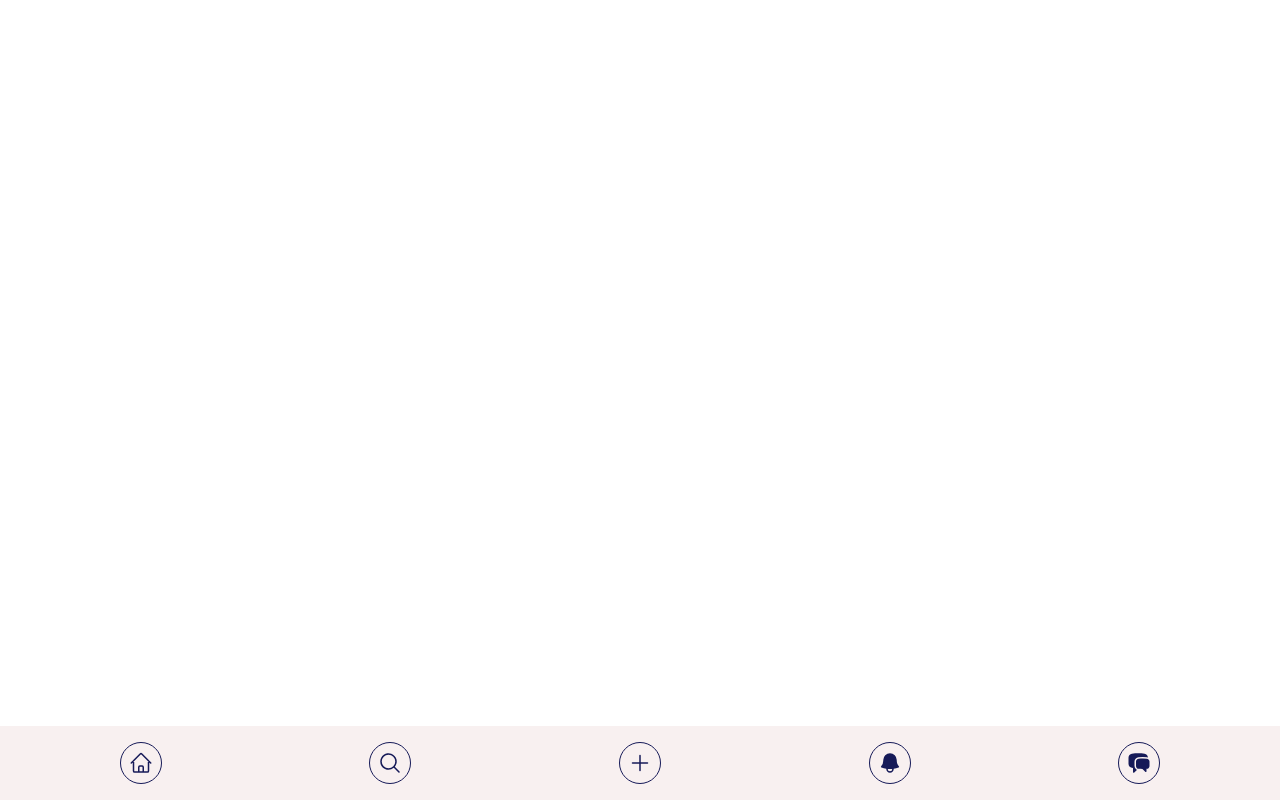
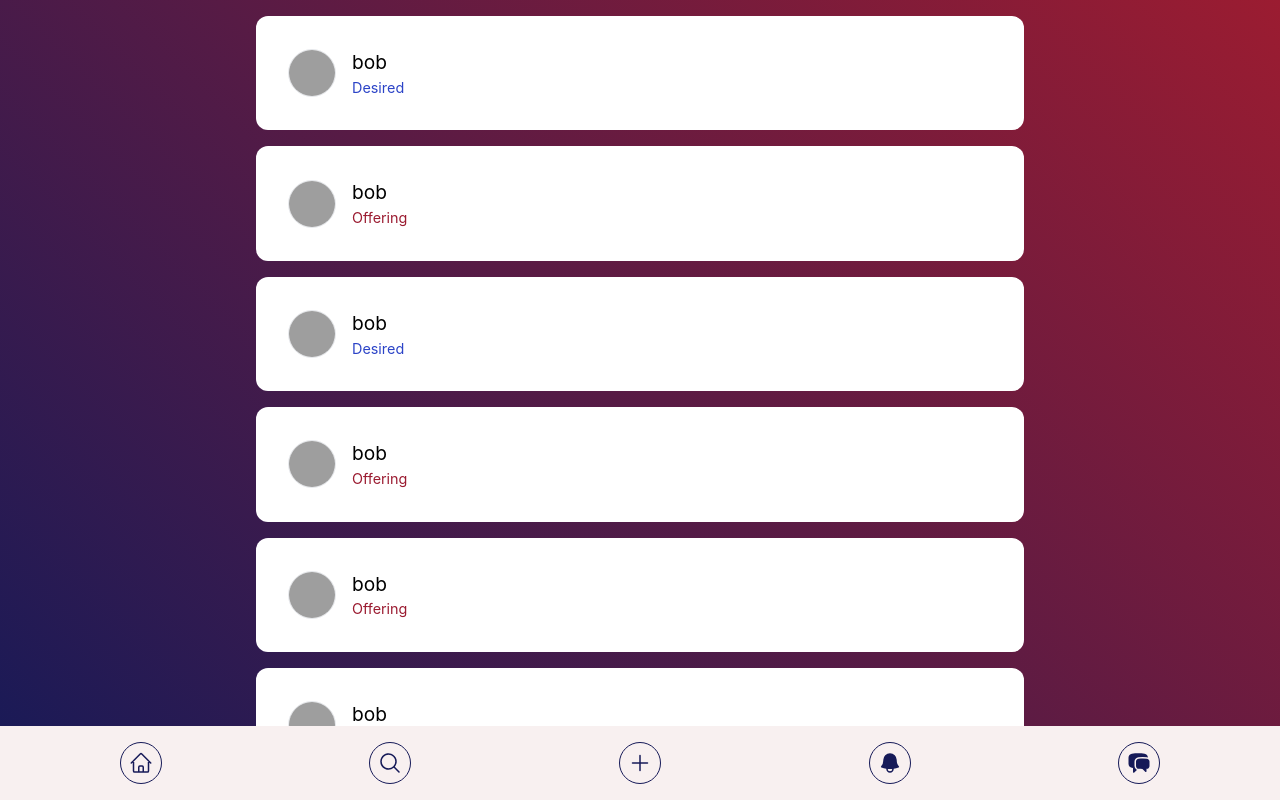
Before and after one commit to j-ackie/brutus, a React (Create React App) app in the folder frontend/: page /inbox in a window 1280 px wide. Before the commit this address had no page. Built offline with nearby package versions, Linux system fonts and the light colour scheme; grey boxes are pictures that could not be loaded.

Commit message:
give me twitch primes chat

```diff
--- a/frontend/src/App.tsx
+++ b/frontend/src/App.tsx
@@ -4,6 +4,7 @@ import Home from './pages/home/Home';
 import Search from './pages/search/Search';
 import BottomBar from './components/BottomBar/BottomBar';
 import CreateListing from './pages/create/Create';
+import Inbox from './pages/inbox/Inbox';
 function App() {
   return (
     <div className='flex flex-col h-screen'>
@@ -13,6 +14,7 @@ function App() {
             <Route path='/' element={<Home />}/>
             <Route path='/search' element={<Search />}/>
             <Route path="/create-listing" element={<CreateListing />} />
+            <Route path="/inbox" element={<Inbox />} />
           </Routes>
         </div>
         <BottomBar />
--- a/frontend/src/components/BottomBar/BottomBar.tsx
+++ b/frontend/src/components/BottomBar/BottomBar.tsx
@@ -51,7 +51,7 @@ function BottomBar() {
           <path d="M15.75 7.5c-1.376 0-2.739.057-4.086.169C10.124 7.797 9 9.103 9 10.609v4.285c0 1.507 1.128 2.814 2.67 2.94 1.243.102 2.5.157 3.768.165l2.782 2.781a.75.75 0 0 0 1.28-.53v-2.39l.33-.026c1.542-.125 2.67-1.433 2.67-2.94v-4.286c0-1.505-1.125-2.811-2.664-2.94A49.392 49.392 0 0 0 15.75 7.5Z" />
         </svg>
       ),
-      route: "/"
+      route: "/inbox"
     },
   ];
 
--- /dev/null
+++ b/frontend/src/pages/inbox/Inbox.tsx
@@ -0,0 +1,27 @@
+import React from 'react'
+import { COLORS } from '../../global/Colors'
+import { chatsQuery } from './messageQueries';
+import ChatCard from './components/ChatCard';
+
+function Inbox() {
+
+  const chats = chatsQuery();
+
+  return (
+    <div className='h-screen flex flex-col items-center overflow-y-scroll pb-20' style = {
+      {
+        background: `linear-gradient(45deg, ${COLORS.primary}, ${COLORS.accent2})`
+      }
+    }>
+      {
+        chats.map((element) => {
+          return (
+            <ChatCard chat={element}/>
+          )
+        })
+      }
+    </div>
+  )
+}
+
+export default Inbox
--- /dev/null
+++ b/frontend/src/pages/inbox/components/ChatCard.tsx
@@ -0,0 +1,33 @@
+import React from 'react'
+import { Chat } from '../messageQueries'
+import { Label, SubHeading } from '../../../global/Text'
+import { COLORS } from '../../../global/Colors'
+
+function ChatCard({chat} : {chat : Chat}) {
+
+  // whoever is the destination user
+  // for now just use user2
+
+  let dest
+  if(true){
+    dest = chat.user2
+  }
+  else{
+    dest = chat.user1
+  }
+
+  return (
+    <div className="w-3/5 bg-white rounded-xl p-8 mt-4 flex flex-row items-center">
+
+      <img src={chat.pfp} className="w-12 h-12 rounded-full border mr-4"/>
+
+      <div className="">
+        <SubHeading text={dest} color={COLORS.black}/>
+        <Label text={chat.have ? "Desired" : "Offering"} color={chat.have? COLORS.accent : COLORS.accent2}/>
+      </div>
+
+    </div>
+  )
+}
+
+export default ChatCard
--- /dev/null
+++ b/frontend/src/pages/inbox/messageQueries.ts
@@ -0,0 +1,73 @@
+type Chat = {
+  chatid: number
+  user1: string,
+  user2: string,
+  pfp: string,
+  have: boolean
+}
+
+
+function chatsQuery() : Chat[] {
+  const mockData = [
+    {
+      chatid: 1,
+      user1: "joe",
+      user2: "bob",
+      pfp: 'https://m.media-amazon.com/images/I/71k6sXMGGvL._AC_UF1000,1000_QL80_.jpg',
+      have: true
+    },
+    {
+      chatid: 1,
+      user1: "joe",
+      user2: "bob",
+      pfp: 'https://m.media-amazon.com/images/I/71k6sXMGGvL._AC_UF1000,1000_QL80_.jpg',
+      have: false
+    },
+    {
+      chatid: 1,
+      user1: "joe",
+      user2: "bob",
+      pfp: 'https://m.media-amazon.com/images/I/71k6sXMGGvL._AC_UF1000,1000_QL80_.jpg',
+      have: true
+    },
+    {
+      chatid: 1,
+      user1: "joe",
+      user2: "bob",
+      pfp: 'https://m.media-amazon.com/images/I/71k6sXMGGvL._AC_UF1000,1000_QL80_.jpg',
+      have: false
+    },
+    {
+      chatid: 1,
+      user1: "joe",
+      user2: "bob",
+      pfp: 'https://m.media-amazon.com/images/I/71k6sXMGGvL._AC_UF1000,1000_QL80_.jpg',
+      have: false
+    },
+    {
+      chatid: 1,
+      user1: "joe",
+      user2: "bob",
+      pfp: 'https://m.media-amazon.com/images/I/71k6sXMGGvL._AC_UF1000,1000_QL80_.jpg',
+      have: false
+    },
+    {
+      chatid: 1,
+      user1: "joe",
+      user2: "bob",
+      pfp: 'https://m.media-amazon.com/images/I/71k6sXMGGvL._AC_UF1000,1000_QL80_.jpg',
+      have: false
+    },
+    {
+      chatid: 1,
+      user1: "joe",
+      user2: "bob",
+      pfp: 'https://m.media-amazon.com/images/I/71k6sXMGGvL._AC_UF1000,1000_QL80_.jpg',
+      have: false
+    },
+  ]
+
+  return mockData
+}
+
+export { chatsQuery, Chat }
```
